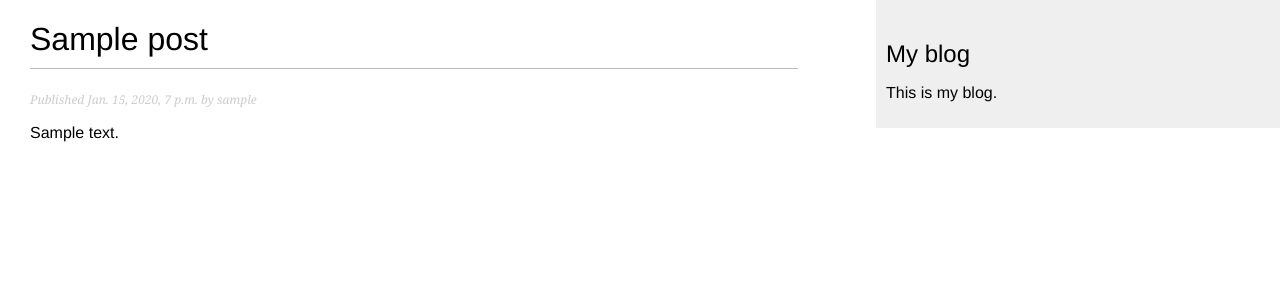
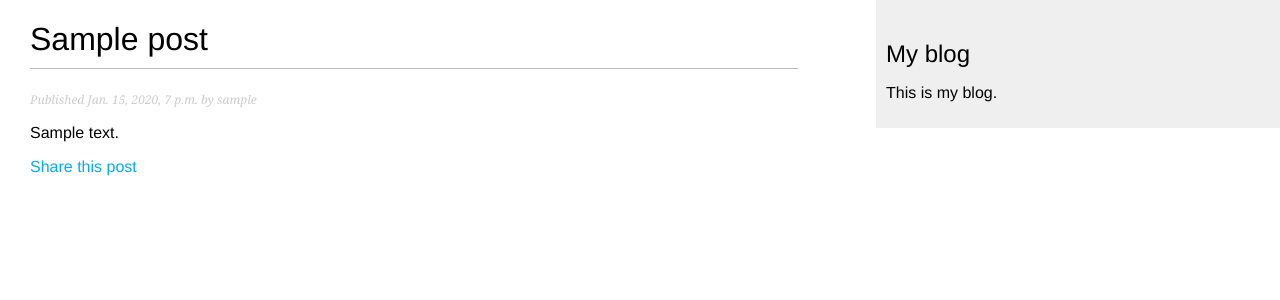
Before and after one commit to Han-minho/DjangoReviewProject, a Django app: a page that uses blog/templates/blog/post/detail.html in a window 1280 px wide. Shown: the top 300 px of the page. Run offline with Django 4.2, Linux system fonts and the light colour scheme; tables that the repository leaves empty hold one stand-in row (values such as "Sample post").

Commit message:
web에서 이메일 보내기 실습(이메일 구글로 보내봄)

```diff
--- a/blog/forms.py
+++ b/blog/forms.py
@@ -5,4 +5,4 @@ class EmailPostForm(forms.Form):
     name = forms.CharField(max_length=25)
     email = forms.EmailField()
     to = forms.EmailField()
-    comments = forms.CharField(required=False,widget=forms.Textarea)
+    comments = forms.CharField(required=False, widget=forms.Textarea)
--- a/blog/templates/blog/post/detail.html
+++ b/blog/templates/blog/post/detail.html
@@ -1,9 +1,14 @@
-{% extends 'blog/base.html' %}
-{% block title %}{{ post.title }}{% endblock title %}
-{% block content%}
+{% extends "blog/base.html" %}
+{% block title %}{{ post.title }}{% endblock %}
+{% block content %}
     <h1>{{ post.title }}</h1>
     <p class="date">
         Published {{ post.publish }} by {{ post.author }}
     </p>
-    {{ post.body|linebreaks }}
-{% endblock content%}
+        {{ post.body|linebreaks }}
+    <p>
+        <a href="{% url 'blog:post_share' post.id %}">
+            Share this post
+        </a>
+    </p>
+{% endblock content %}
--- a/blog/urls.py
+++ b/blog/urls.py
@@ -7,6 +7,9 @@ urlpatterns = [
     # post views
     path('', views.post_list, name='post_list'),
     path('', views.PostListview.as_view(), name='post_list'),
+    re_path(r'^(?P<year>[0-9]{4})/(?P<month>[0-9]{1,2})/(?P<day>[0-9]{1,2})/(?P<post>[-\w]+)/$',
+            views.post_detail, name='post_detail'),
     # path('<int:id>/', views.post_detail, name='post_detail'),
-    path('<int:year>/<int:month>/<int:day>/<slug:post>/', views.post_detail, name='post_detail'),
+    # path('<int:year>/<int:month>/<int:day>/<slug:post>/', views.post_detail, name='post_detail'),
+    path('<int:post_id>/share/', views.post_share, name='post_share'),
 ]
--- a/blog/views.py
+++ b/blog/views.py
@@ -2,6 +2,9 @@ from django.shortcuts import render, get_object_or_404
 from blog.models import Post
 from django.core.paginator import Paginator, PageNotAnInteger, EmptyPage
 from django.views.generic import ListView
+from blog.forms import EmailPostForm
+from django.core.mail import send_mail
+
 
 # Create your views here.
 
@@ -42,3 +45,23 @@ class PostListview(ListView):
     context_object_name = 'posts'
     paginate_by = 3
     template_name = 'blog/post/list.html'
+
+
+def post_share(request, post_id):
+    post = get_object_or_404(Post, id=post_id, status=Post.Status.PUBLISHED)
+    sent = False
+    if request.method == 'POST':
+        form = EmailPostForm(request.POST)
+        if form.is_valid():
+            cd = form.cleaned_data
+            post_url = request.build_absolute_uri(post.get_absolute_url())
+            subject = f"{cd['name']} 님이 {post.title}을(를) 추천합니다."
+            message = f"{post.title}을(를) {post_url} 에서 읽어보세요.\n\n" \
+                      f"{cd['name']}의 의견: {cd['comments']}"
+            send_mail(subject, message, 'hihi6024@gmail.com', [cd['to']])
+            sent = True
+    else:
+        form = EmailPostForm()
+    return render(request, 'blog/post/share.html', {'post': post,
+                                                    'form': form,
+                                                    'sent': sent})
--- a/mysite/urls.py
+++ b/mysite/urls.py
@@ -16,6 +16,7 @@ Including another URLconf
 """
 from django.contrib import admin
 from django.urls import path, include
+from blog import views
 
 urlpatterns = [
     path('admin/', admin.site.urls),
```
Also changed, not shown: blog/templates/blog/post/share.html (added, +17 -0 lines).
